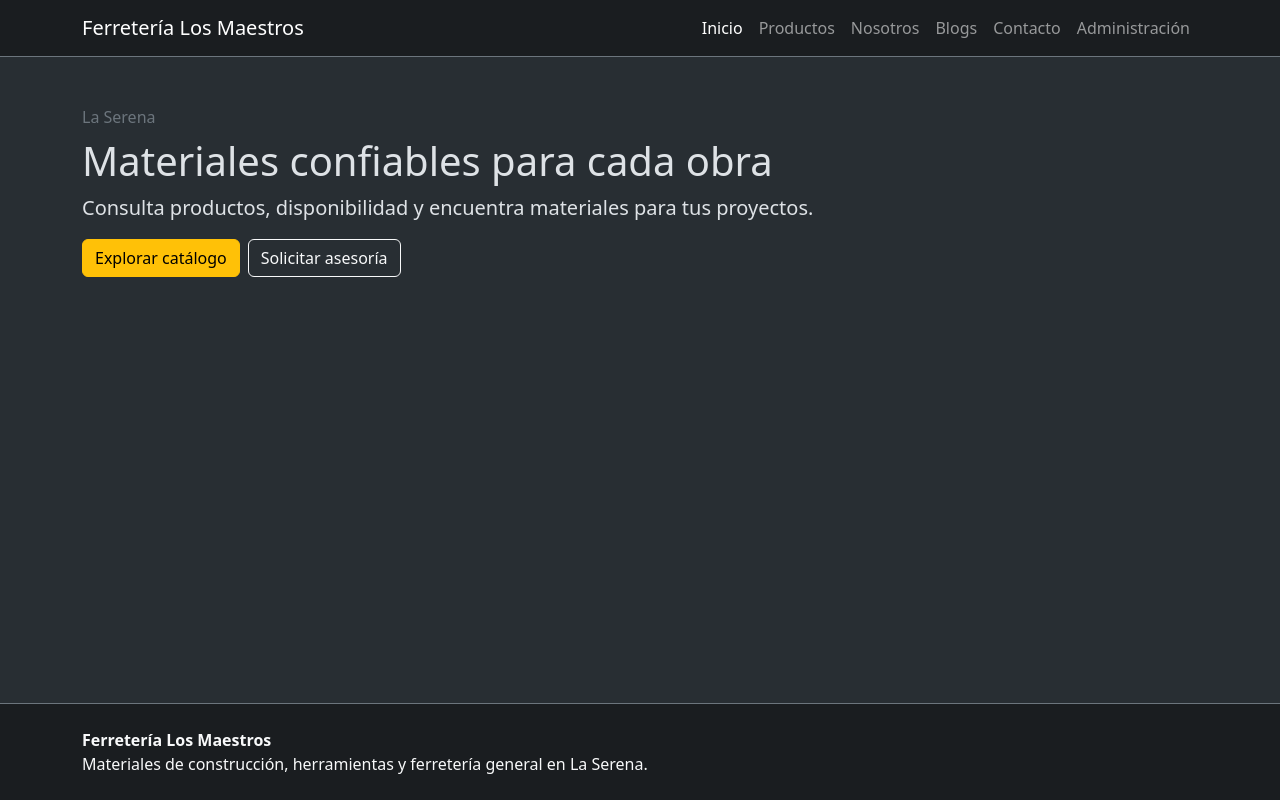
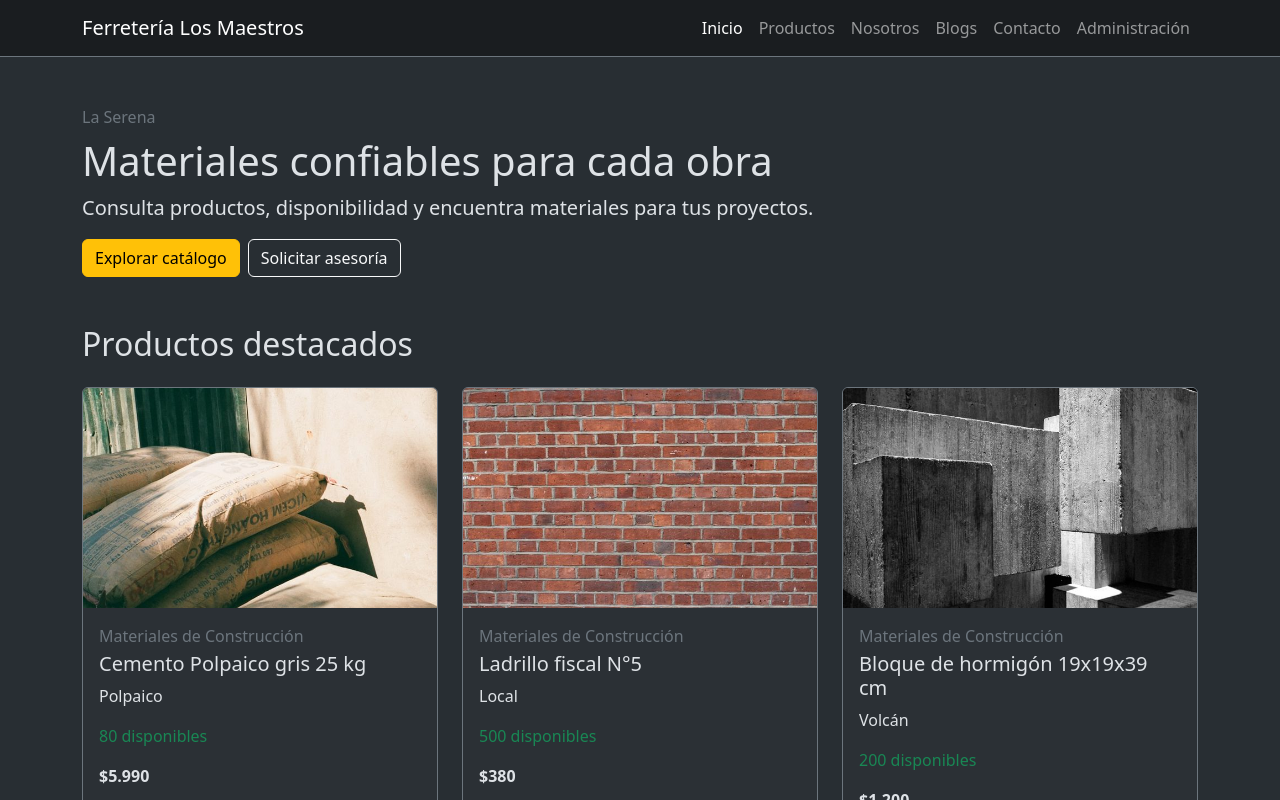
Before and after one commit to GiuliannoInostroza/ferreteria-los-maestros, a React (Vite) app: page / in a window 1280 px wide. Shown: the top 800 px of the page. Built offline with nearby package versions, Linux system fonts and the light colour scheme.

Commit message:
feat: agregar productos destacados al inicio

```diff
--- a/src/pages/Inicio.jsx
+++ b/src/pages/Inicio.jsx
@@ -1,10 +1,16 @@
-import { Button, Container } from "react-bootstrap";
+import { Button, Col, Container, Row } from "react-bootstrap";
 import { Link } from "react-router-dom";
 
+import TarjetaProducto from "../components/TarjetaProducto";
+import { productos } from "../data/productos";
+
 function Inicio() {
+  const destacados = productos.slice(0, 3);
+
   return (
     <Container className="py-5">
       <p className="text-secondary mb-2">La Serena</p>
+
       <h1>Materiales confiables para cada obra</h1>
 
       <p className="lead">
@@ -12,7 +18,7 @@ function Inicio() {
         proyectos.
       </p>
 
-      <div className="d-flex gap-2 flex-wrap">
+      <div className="d-flex gap-2 flex-wrap mb-5">
         <Button as={Link} to="/productos" variant="warning">
           Explorar catálogo
         </Button>
@@ -21,6 +27,16 @@ function Inicio() {
           Solicitar asesoría
         </Button>
       </div>
+
+      <h2 className="mb-4">Productos destacados</h2>
+
+      <Row className="g-4">
+        {destacados.map((producto) => (
+          <Col xs={12} md={6} lg={4} key={producto.codigo}>
+            <TarjetaProducto producto={producto} />
+          </Col>
+        ))}
+      </Row>
     </Container>
   );
 }
```
